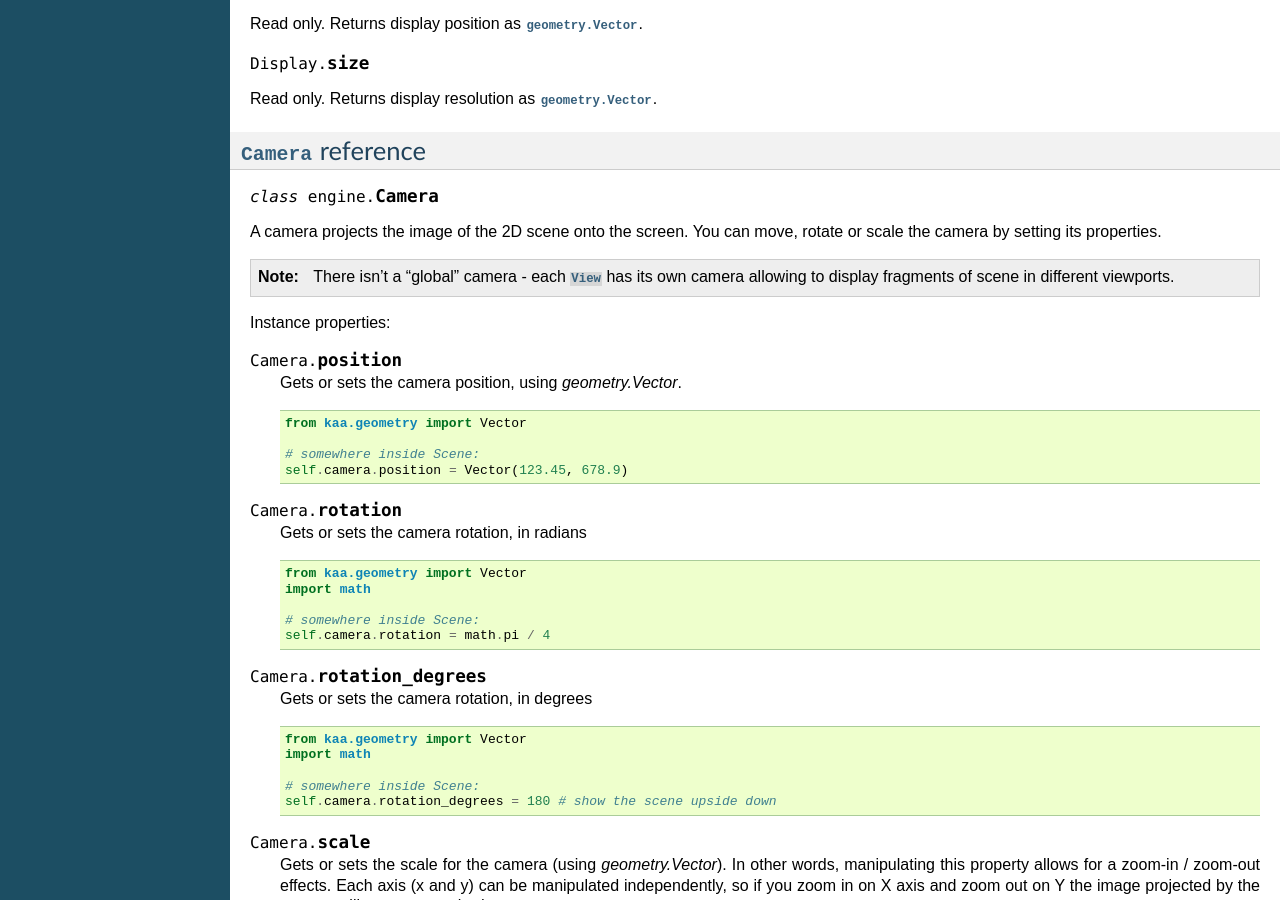
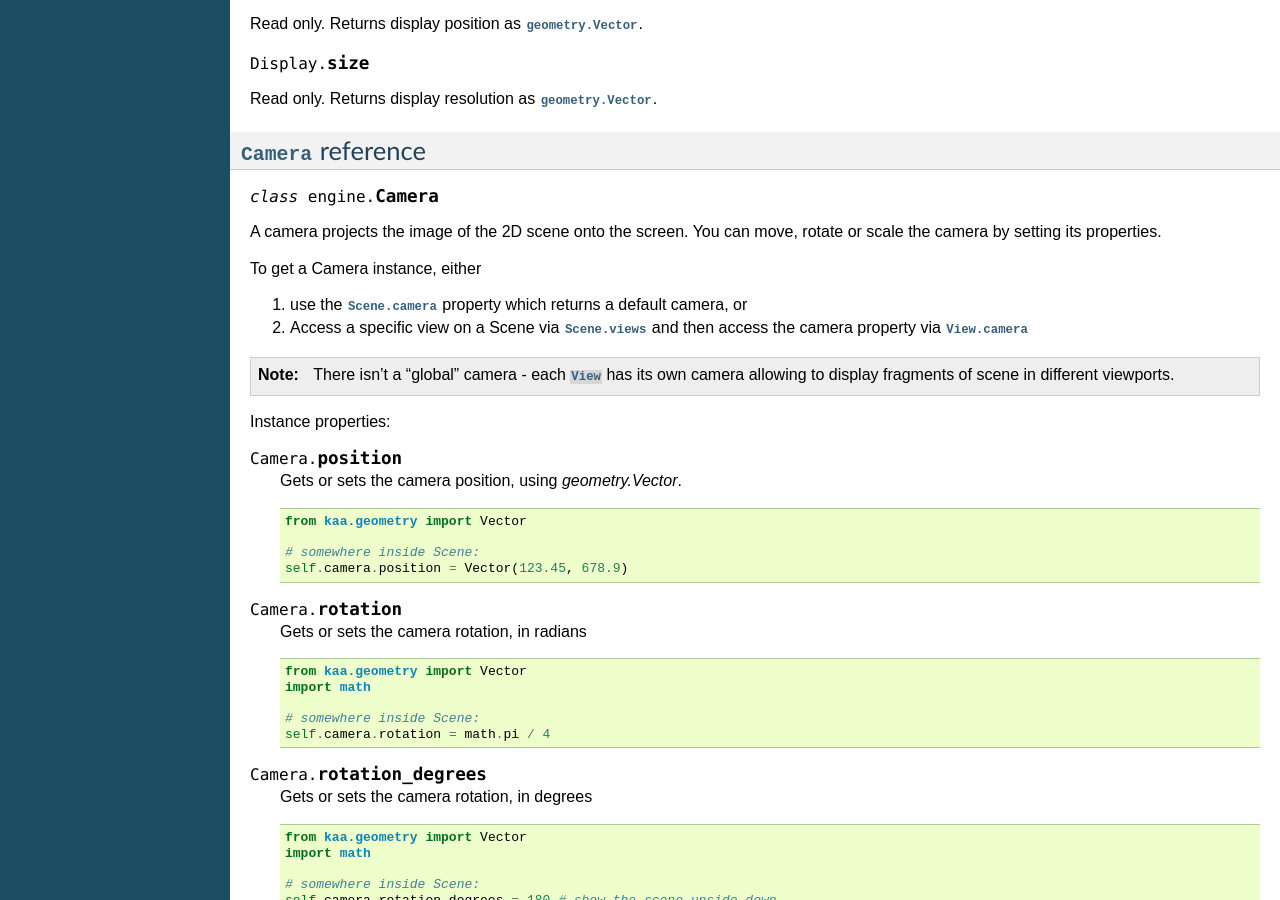
Before and after one commit to kaaengine/kaa, a Sphinx documentation site: the page built from docs/reference/engine.rst, in a window 1280 px wide and 900 px high, scrolled down 11597 px. Built offline with Sphinx 7.4.7, drawn with Linux system fonts in a browser that asks for light colours.

Commit message:
small documentation update, added instructions how to get Camera instance

```diff
--- a/docs/reference/engine.rst
+++ b/docs/reference/engine.rst
@@ -558,23 +558,28 @@ Instance methods:
 
 Instance properties:
 
+.. _View.origin:
 .. attribute:: View.origin
 
     Gets or sets the origin of a view, as :class:`geometry.Vector`. The origin points to the top-left position of the
     view on the screen.
 
+.. _View.dimensions:
 .. attribute:: View.dimensions
 
     Gets or sets the dimensions of a view, as :class:`geometry.Vector`, x being width and y being height.
 
+.. _View.clear_color:
 .. attribute:: View.clear_color
 
     Gets or sets a clear color for a view as :class:`colors.Color`. Default color is black.
 
+.. _View.camera:
 .. attribute:: View.camera
 
     Returns a :class:`Camera` associated with this view.
 
+.. _View.z_index:
 .. attribute:: View.z_index
 
     Gets or sets z_index of a view.
@@ -783,6 +788,11 @@ Read only. Returns display resolution as :class:`geometry.Vector`.
 A camera projects the image of the 2D scene onto the screen. You can move, rotate or scale the camera by setting its
 properties.
 
+To get a Camera instance, either
+
+1) use the :attr:`Scene.camera` property which returns a default camera, or
+2) Access a specific view on a Scene via :attr:`Scene.views` and then access the camera property via :attr:`View.camera`
+
 .. note::
 
     There isn't a "global" camera - each :class:`View` has its own camera allowing to display fragments of scene
```
